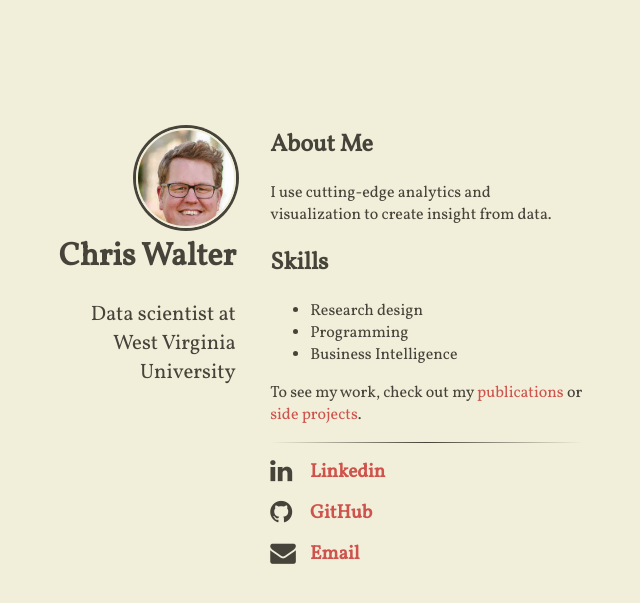
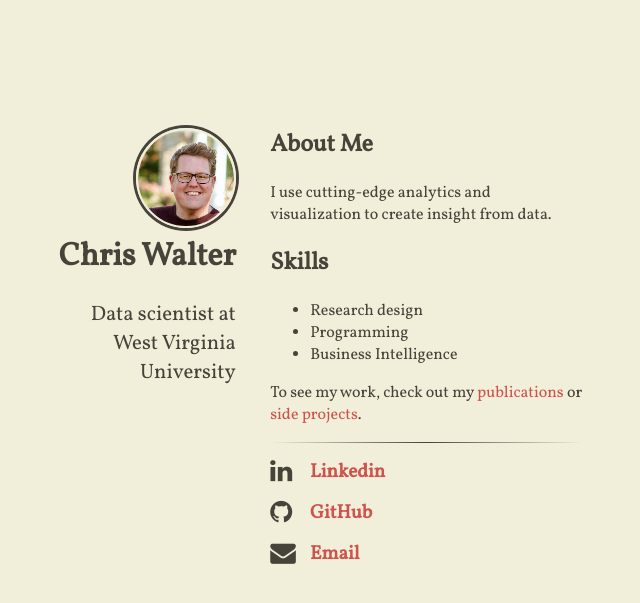
Before and after one commit to waltscience/waltscience.github.io, a Jekyll site: the page built from index.html, in a window 1280 px wide. Shown: the top 603 px of the page, without its empty margins (397-1037 px from the left). Built offline with Jekyll 4.4.1, drawn with Linux system fonts in a browser that asks for light colours; nearby versions of some CDN libraries.

Commit message:
Update _config.yml

```diff
--- a/_config.yml
+++ b/_config.yml
@@ -5,7 +5,7 @@ baseurl: ''
 # compass configuration
 compass:
   # an avatar or logo (optional)
-  logo: "/images/cropped_1.jpg"
+  logo: "/images/photo.png"
   # author will appear under the avatar (optional)
   author: "Chris Walter"
   # tagline will appear under the title (optional)
```
